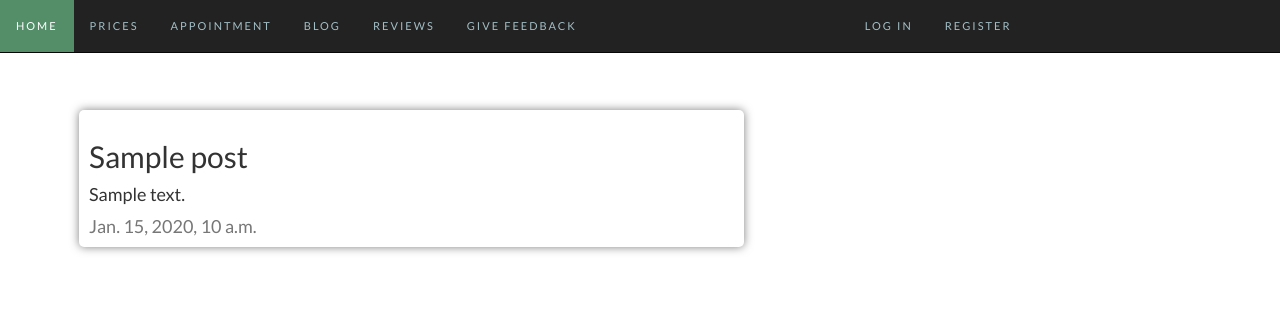
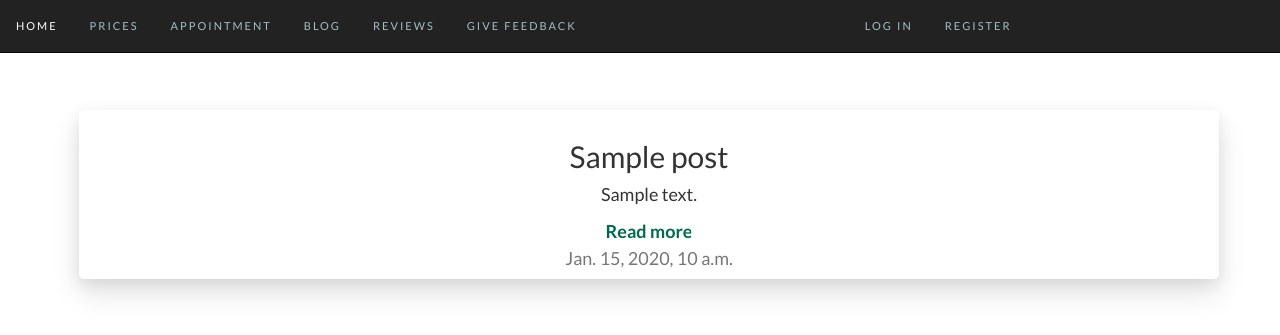
Before and after one commit to AlexLightbringer/lawyer_site, a Django app: page /blog/ in a window 1280 px wide. Shown: the top 335 px of the page. Run offline with Django 4.2, Linux system fonts and the light colour scheme; tables that the repository leaves empty hold one stand-in row (values such as "Sample post"); some libraries are stand-ins or nearby versions.

Commit message:
Improved blog and review page template styles

```diff
--- a/blog/templates/blog/blog.html
+++ b/blog/templates/blog/blog.html
@@ -4,8 +4,9 @@
 
     <style>
     .col-lg-7{
-        box-shadow: 0 0 10px rgba(0,0,0,0.5);
-        border-radius: 5px;
+        box-shadow: 0 15px 30px 0 rgba(0,0,0,0.11), 0 5px 15px 0 rgba(0,0,0,0.08);
+        background-color: #ffffff;
+        border-radius: 0.5rem;
         padding-left: 10px;
         padding-right: 10px;
         margin-top: 10px;
@@ -13,6 +14,46 @@
         padding-bottom: 10px;
         margin-left: auto;
         margin-right: auto;
+        width: 100%;
+        text-align: center;
+    }
+
+    .read-more a {
+      background-image: linear-gradient(
+        to right,
+        #ACE1AF,
+        #54b3d6 50%,
+        #006A4E 50%
+      );
+      background-size: 200% 100%;
+      background-position: -100%;
+      display: inline-block;
+      padding: 5px 0;
+      position: relative;
+      -webkit-background-clip: text;
+      -webkit-text-fill-color: transparent;
+      transition: all 0.3s ease-in-out;
+      font-weight: bold;
+    }
+
+    .read-more a:before{
+      content: '';
+      background: #54b3d6;
+      display: block;
+      position: absolute;
+      bottom: -3px;
+      left: 0;
+      width: 0;
+      height: 3px;
+      transition: all 0.3s ease-in-out;
+    }
+
+    .read-more a:hover {
+     background-position: 0;
+    }
+
+    .read-more a:hover::before{
+      width: 100%;
     }
 
     .container{
@@ -26,7 +67,7 @@
             <div class="col-lg-7 mb-4">
                 <div class="mt-4 h2 text-dark">{{ post.title }}</div>
                 <p class="mt-4">{{ post.content }}</p>
-
+                <span class="read-more"><a href="#">Read more</a> </span>
                 <div class="d-flex text-small">
                     <span class="text-muted ml-1">{{ post.date_added }}</span>
                 </div>
--- a/blog/templates/blog/reviews.html
+++ b/blog/templates/blog/reviews.html
@@ -3,9 +3,10 @@
 {% block content %}
     <style>
         .card {
-            box-shadow: 0 0 10px rgba(0,0,0,0.5);
+            box-shadow: 0 15px 30px 0 rgba(0,0,0,0.11), 0 5px 15px 0 rgba(0,0,0,0.08);
+            background-color: #ffffff;
+            border-radius: 0.5rem;
             width: 60%;
-            border-radius: 5px;
             padding-left: 10px;
             padding-right: 10px;
             margin-top: 10px;
```
